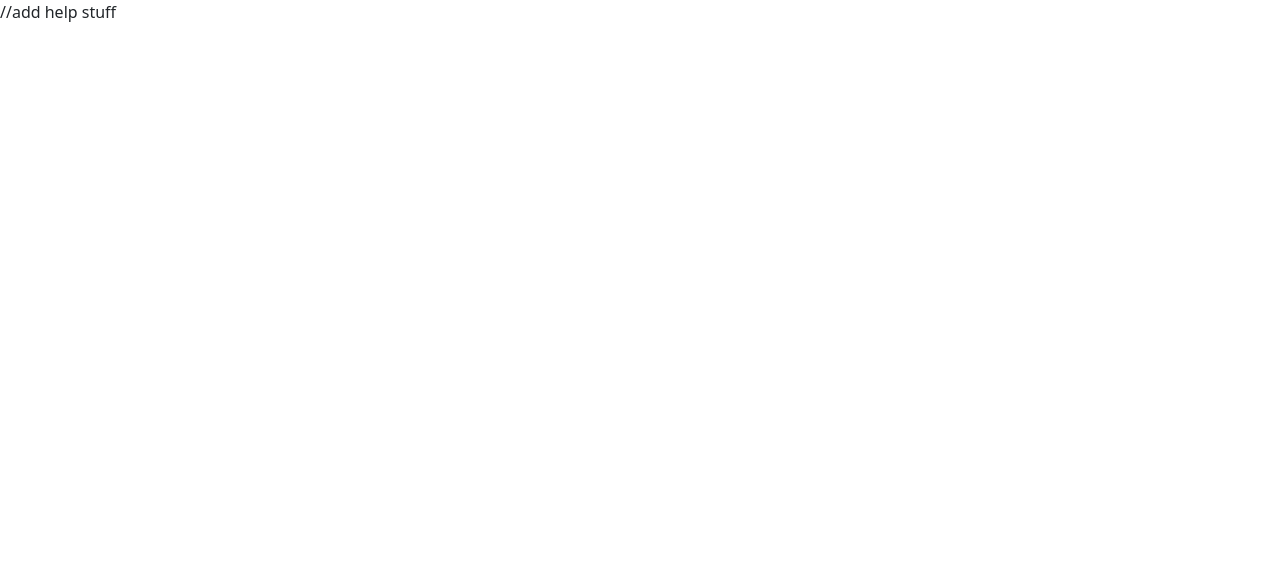
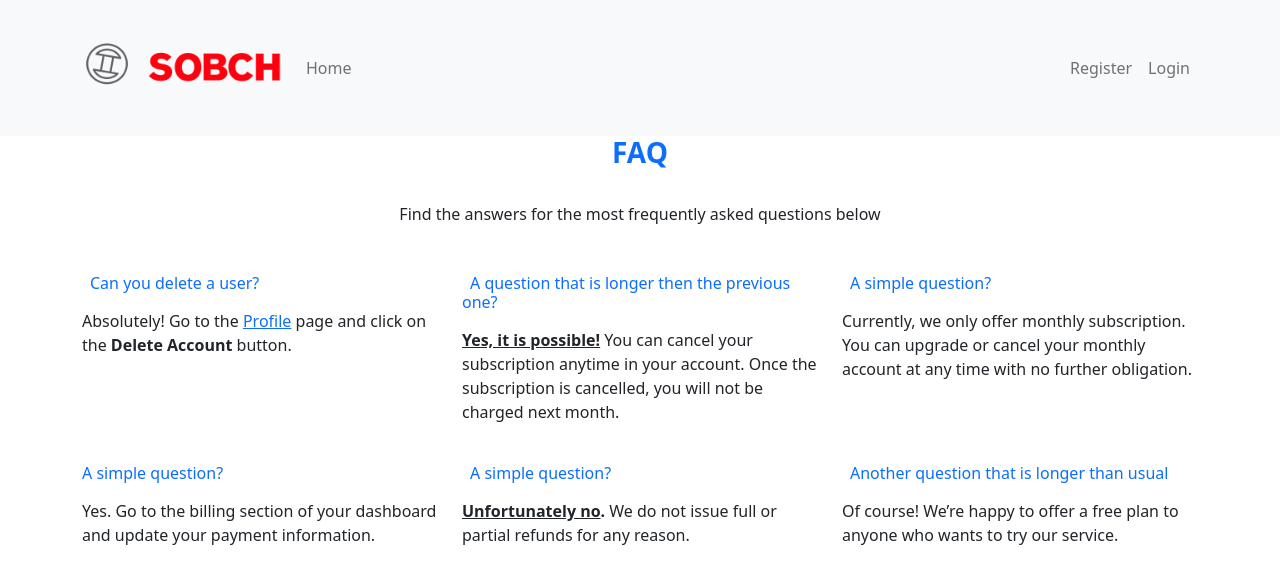
Before and after one commit to moalshak/Sobch, a React (Create React App) app in the folder web/frontend/: page /help in a window 1280 px wide. Shown: the top 584 px of the page. Built offline with nearby package versions, Linux system fonts and the light colour scheme.

Commit message:
FAQ page

```diff
--- a/web/frontend/src/components/Help.tsx
+++ b/web/frontend/src/components/Help.tsx
@@ -1,13 +1,81 @@
 import 'bootstrap/dist/css/bootstrap.min.css';
+import { Container } from 'react-bootstrap';
 import Card from 'react-bootstrap/esm/Card';
 import NavBar from "../components/NavBar";
 
 function How(){
+    return (
+        <div>
+        <NavBar />
+        <div className="container">
+        <section>
+  <h3 className="text-center mb-4 pb-2 text-primary fw-bold">FAQ</h3>
+  <p className="text-center mb-5">
+    Find the answers for the most frequently asked questions below
+  </p>
 
-    return(
-        <div>
-            //add help stuff
+  <div className="row">
+    <div className="col-md-6 col-lg-4 mb-4">
+      <h6 className="mb-3 text-primary"><i className="far fa-paper-plane text-primary pe-2"></i> Can you delete a user?</h6>
+      <p>
+        Absolutely! Go to the <a href="/profile" className="card-link">Profile</a> page
+        and click on the <strong>Delete Account</strong> button.
+      </p>
+    </div>
+
+    <div className="col-md-6 col-lg-4 mb-4">
+      <h6 className="mb-3 text-primary"><i className="fas fa-pen-alt text-primary pe-2"></i> A question
+        that
+        is longer then the previous one?</h6>
+      <p>
+        <strong><u>Yes, it is possible!</u></strong> You can cancel your subscription anytime in
+        your
+        account. Once the subscription is
+        cancelled, you will not be charged next month.
+      </p>
+    </div>
+
+    <div className="col-md-6 col-lg-4 mb-4">
+      <h6 className="mb-3 text-primary"><i className="fas fa-user text-primary pe-2"></i> A simple
+        question?
+      </h6>
+      <p>
+        Currently, we only offer monthly subscription. You can upgrade or cancel your monthly
+        account at any time with no further obligation.
+      </p>
+    </div>
+
+    <div className="col-md-6 col-lg-4 mb-4">
+      <h6 className="mb-3 text-primary"><i className="bi bi-envelope"></i> A simple
+        question?
+      </h6>
+      <p>
+        Yes. Go to the billing section of your dashboard and update your payment information.
+      </p>
+    </div>
+
+    <div className="col-md-6 col-lg-4 mb-4">
+      <h6 className="mb-3 text-primary"><i className="fas fa-home text-primary pe-2"></i> A simple
+        question?
+      </h6>
+      <p><strong><u>Unfortunately no</u>.</strong> We do not issue full or partial refunds for any
+        reason.</p>
+    </div>
+
+    <div className="col-md-6 col-lg-4 mb-4">
+      <h6 className="mb-3 text-primary"><i className="fas fa-book-open text-primary pe-2"></i> Another
+        question that is longer than usual</h6>
+      <p>
+        Of course! We’re happy to offer a free plan to anyone who wants to try our service.
+      </p>
+    </div>
+  </div>
+</section>
         </div>
+        </div>
+
+
+
     )
 }
 export default How;
--- a/web/frontend/src/components/MyDevices.tsx
+++ b/web/frontend/src/components/MyDevices.tsx
@@ -136,7 +136,8 @@ function MyDevices() {
                             <Row>
                             <Card.Title>Device ID: {device.id}</Card.Title>
                             <br/>
-                            <Card.Img variant="top" src="holder.js/100px180"/>
+                            <img className="card-img-top" src="https://source.unsplash.com/daily" alt="Card Image Top"></img>
+
                             <br/>
                             <Col>
                             <span>Current Temperature:</span>
--- a/web/frontend/src/components/TeamSobch.tsx
+++ b/web/frontend/src/components/TeamSobch.tsx
@@ -9,6 +9,7 @@ function Team(){
         <div>
             <NavBar />
             <div className="container">
+
                 <div className="text-center">
                     <div className="row">
                         <div className="col-6 col-sm-4">
@@ -30,6 +31,7 @@ function Team(){
         <Card border="dark" style={{ width: '18rem' }}>
             <Card.Header>Fergal</Card.Header>
             <Card.Body>
+            <img className="card-img-top" src="https://source.unsplash.com/daily" alt="Card Image Top"></img>
                 <Card.Title>Project Leader</Card.Title>
                 <Card.Text>
                 Some quick description and photo....
@@ -91,6 +93,7 @@ function Team(){
 
 
 
+
     )
 
 }
```
Also changed, not shown: web/frontend/public/images/thumb-1920-1081819.jpg (added).
